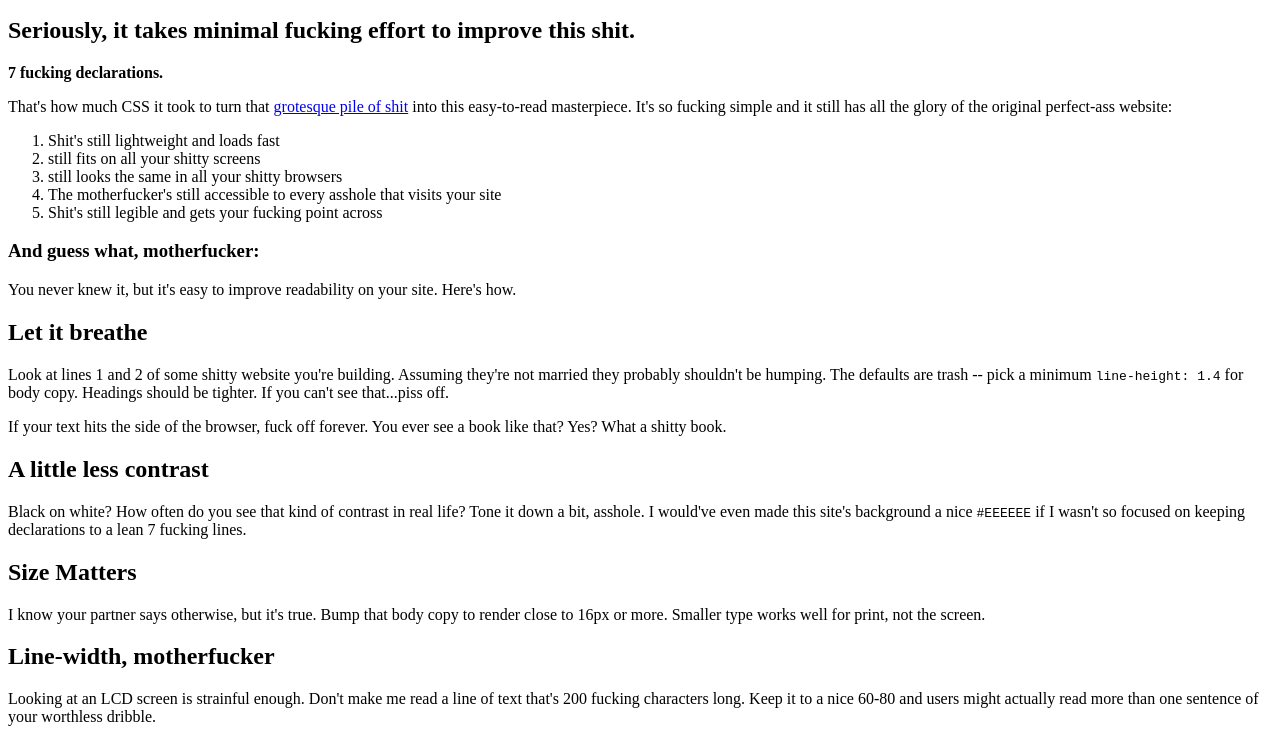
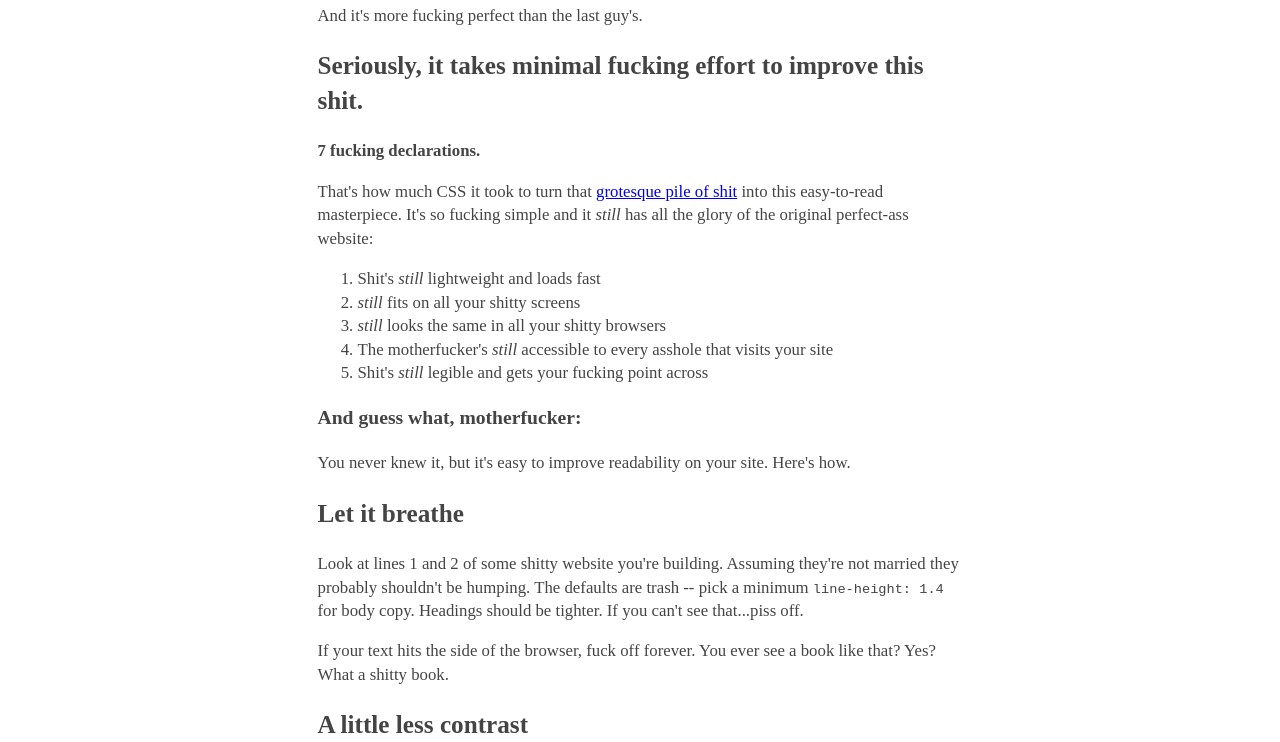
Before and after one commit to TheLondonWhale/TheLondonWhale.github.io, a plain HTML site: page index.html in a window 1280 px wide. Shown: the part 101-843 px from the top of the page. Drawn offline with Linux system fonts and the light colour scheme.

Commit message:
bon lien HTML/CSS

```diff
--- a/index.html
+++ b/index.html
@@ -4,7 +4,7 @@
     <head>
 
         <meta charset="utf-8">
-        <link rel="stylesheet" href="Css-BMFWPopUp.css">
+        <link rel="stylesheet" href="Css-BMFWbyMeThomas.css">
         <title>Better Motherfucking Website by Me Thomas</title>
 
     </head>
```
